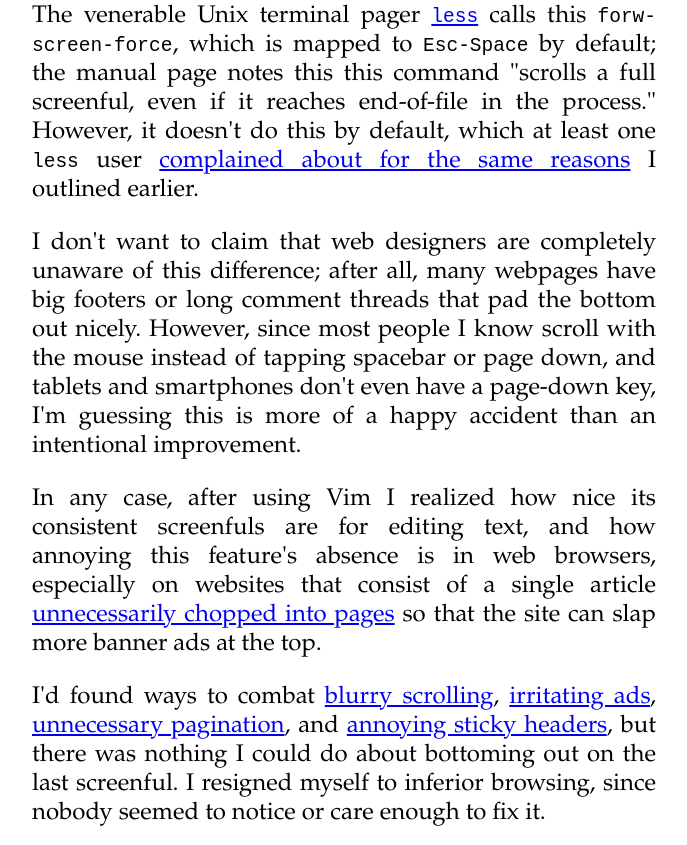
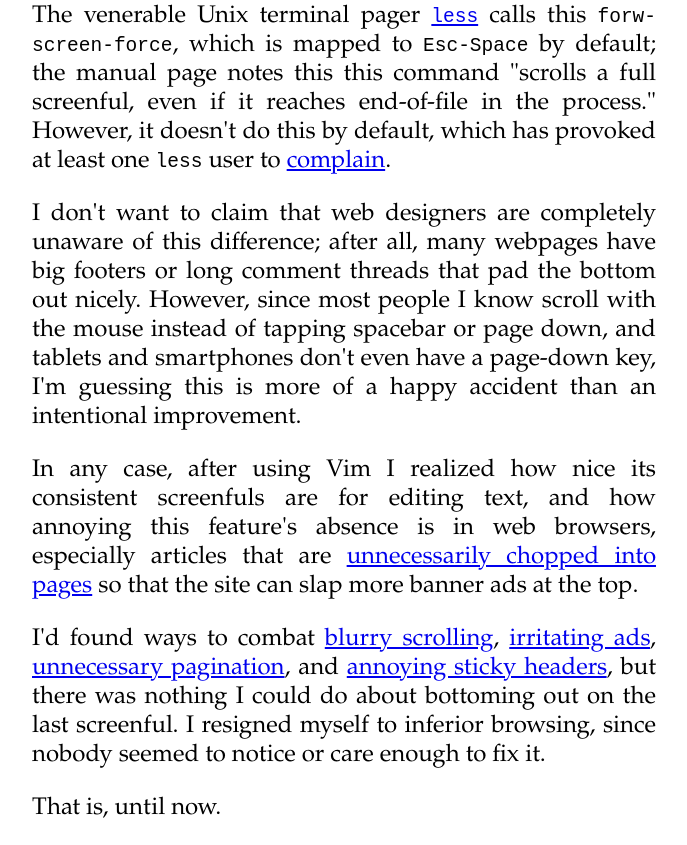
Before and after one commit to nbeaver/browsing-by-screenfuls, a plain HTML site: page index.html in a window 1280 px wide. Shown: the part 2072-2917 px from the top of the page, without its empty margins (296-983 px from the left). Drawn offline with Linux system fonts and the light colour scheme.

Commit message:
Minor editing for clarity.

```diff
--- a/index.html
+++ b/index.html
@@ -146,9 +146,9 @@
 "scrolls a full screenful, even if it reaches end-of-file in the process."
 
 However, it doesn't do this by default,
-which at least one <code>less</code> user
+which has provoked at least one <code>less</code> user to
 <a href="http://copilotco.com/mail-archives/kplug.2004/msg01930.html">
-complained about for the same reasons</a> I outlined earlier.
+complain</a>.
 </p>
 
 <p>
@@ -164,7 +164,7 @@
 In any case,
 after using Vim I realized how nice its consistent screenfuls are for editing text,
 and how annoying this feature's absence is in web browsers,
-especially on websites that consist of a single article
+especially articles that are
 <a href="http://www.slate.com/articles/technology/technology/2012/10/website_pagination_stories_should_load_into_a_single_page_every_time_.html">
 unnecessarily chopped into pages</a>
 so that the site can slap more banner ads at the top.
```
